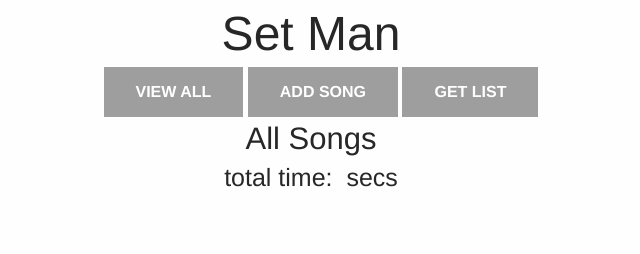
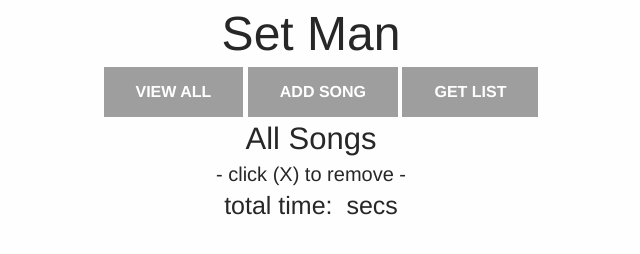
Before and after one commit to ccallen001/set-man, an Electron app: page index.html in a window 1080 px wide. Both pictures are taken after a click on the item "VIEW ALL". Shown: the whole page, without its empty margins (229-869 px from the left). Drawn offline with Linux system fonts and the light colour scheme; no server answers.

Commit message:
add ui instruction for deleting

```diff
--- a/index.html
+++ b/index.html
@@ -30,6 +30,7 @@
 	<!-- view -->
 	<div class="view">
 		<h3>All Songs</h3>
+		<h5> - click (X) to remove - </h5>
 		<div class="songs">
 			<!--
 				songs render here
@@ -99,7 +100,6 @@
 		storageBucket: "",
 		messagingSenderId: "625185003867"
 	});
-
 </script>
 
 <!-- *************************************************************************************************************** -->
@@ -107,7 +107,6 @@
 
 <script>
 	require('./js/renderer.js');
-
 </script>
 
 <!-- *************************************************************************************************************** -->
```
